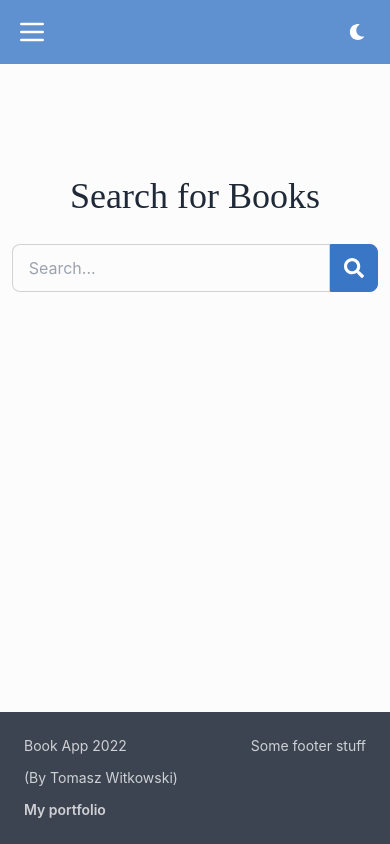
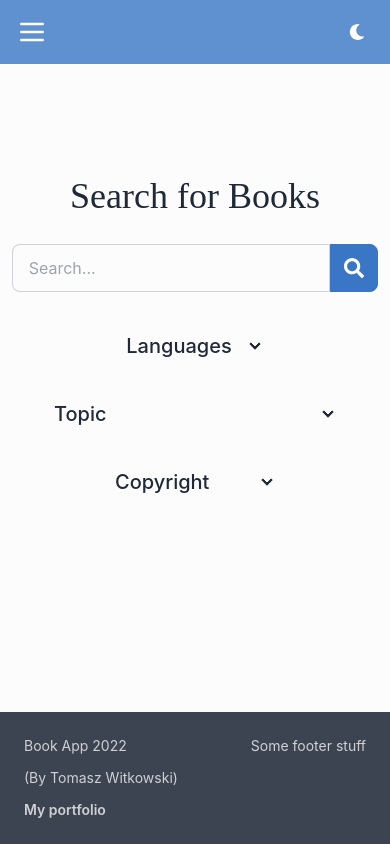
Before and after one commit to witktom5/book-app, a React (Create React App) app: page / in a window 390 px wide. Built offline with nearby package versions, Linux system fonts and the light colour scheme; no server answers.

Commit message:
add some filters

```diff
--- a/src/pages/Search.jsx
+++ b/src/pages/Search.jsx
@@ -8,8 +8,17 @@ import { toast } from 'react-toastify';
 function Search() {
   const [isLoading, setIsLoading] = useState(false);
   const [search, setSearch] = useState('');
+  const [languages, setLanguages] = useState('');
+  const [topic, setTopic] = useState('');
+  const [copyright, setCopyright] = useState({
+    copyrighted: false,
+    notCopyrighted: false,
+    unknown: false,
+  });
+  const [authorsBirthMax, setAuthorsBirthMax] = useState(null);
+  const [authorsDeathMax, setAuthorsDeathMax] = useState(null);
 
-  const API_URL = 'https://gutendex.com/books/?';
+  const API_URL = 'https://gutendex.com/books/?search=';
 
   const navigate = useNavigate();
 
@@ -19,10 +28,29 @@ function Search() {
     e.preventDefault();
     if (search.length < 3)
       return toast.info('You must enter at least 3 characters');
+
+    let query = search;
+
+    //  add copyright info to query
+    if (
+      copyright.copyrighted ||
+      copyright.notCopyrighted ||
+      copyright.unknown
+    ) {
+      query += '&copyright=';
+      if (copyright.copyrighted) query += 'true,';
+      if (copyright.notCopyrighted) query += 'false,';
+      if (copyright.unknown) query += 'null';
+    }
+
+    //  add topic to query
+
+    if (topic.length > 1) query += '&topic=' + topic;
+
     try {
       setIsLoading(true);
-      console.log(isLoading);
-      const res = await axios.get(`${API_URL}`);
+      console.log(query);
+      const res = await axios.get(API_URL + query);
       console.log(res.data);
     } catch (error) {
       console.log(error);
@@ -58,6 +86,94 @@ function Search() {
                 <FaSearch className='w-5 h-5' />
               </button>
             </div>
+            <div className='flex flex-wrap w-full md:w-4/5 lg:w-3/5 mt-4 mx-auto'>
+              <article className='collapse collapse-arrow mx-auto mt-2'>
+                <input type='checkbox' />
+                <div className='collapse-title text-xl font-medium'>
+                  Languages
+                </div>
+                <div className='collapse-content'>
+                  <div className='form-control'>
+                    <label className='label cursor-pointer'>
+                      <span className='label-text'>English</span>
+                      <input type='checkbox' class='checkbox' />
+                    </label>
+                    <label className='label cursor-pointer'>
+                      <span className='label-text'>French</span>
+                      <input type='checkbox' class='checkbox' />
+                    </label>
+                    <label className='label cursor-pointer'>
+                      <span className='label-text'>Polish</span>
+                      <input type='checkbox' class='checkbox' />
+                    </label>
+                  </div>
+                </div>
+              </article>
+              <article className='collapse collapse-arrow mx-auto mt-2'>
+                <input type='checkbox' />
+                <div className='collapse-title text-xl font-medium'>Topic</div>
+                <div className='collapse-content'>
+                  <input
+                    type='text'
+                    placeholder='Enter topic...'
+                    className='input input-bordered w-full max-w-lg'
+                    value={topic}
+                    onChange={(e) => {
+                      setTopic(e.target.value);
+                    }}
+                  />
+                </div>
+              </article>
+              <article className='collapse collapse-arrow mx-auto mt-2'>
+                <input type='checkbox' />
+                <div className='collapse-title text-xl font-medium'>
+                  Copyright
+                </div>
+                <div className='collapse-content'>
+                  <div className='form-control w-40'>
+                    <label className='label cursor-pointer'>
+                      <span className='label-text'>Copyrighted</span>
+                      <input
+                        type='checkbox'
+                        class='checkbox'
+                        onChange={() =>
+                          setCopyright({
+                            ...copyright,
+                            copyrighted: !copyright.copyrighted,
+                          })
+                        }
+                      />
+                    </label>
+                    <label className='label cursor-pointer'>
+                      <span className='label-text'>Not copyrighted</span>
+                      <input
+                        type='checkbox'
+                        class='checkbox'
+                        onChange={() =>
+                          setCopyright({
+                            ...copyright,
+                            notCopyrighted: !copyright.notCopyrighted,
+                          })
+                        }
+                      />
+                    </label>
+                    <label className='label cursor-pointer'>
+                      <span className='label-text'>Unknown</span>
+                      <input
+                        type='checkbox'
+                        class='checkbox'
+                        onChange={() =>
+                          setCopyright({
+                            ...copyright,
+                            unknown: !copyright.unknown,
+                          })
+                        }
+                      />
+                    </label>
+                  </div>
+                </div>
+              </article>
+            </div>
           </div>
         </form>
       </div>
```
